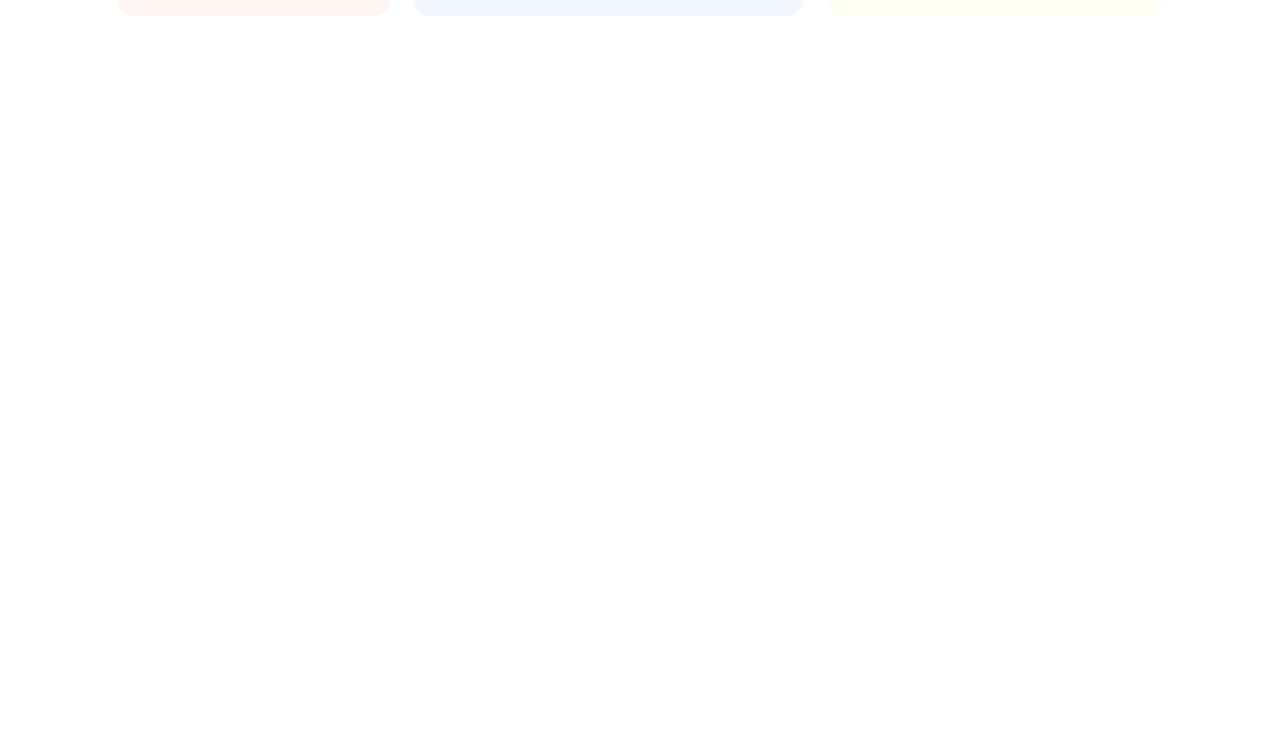
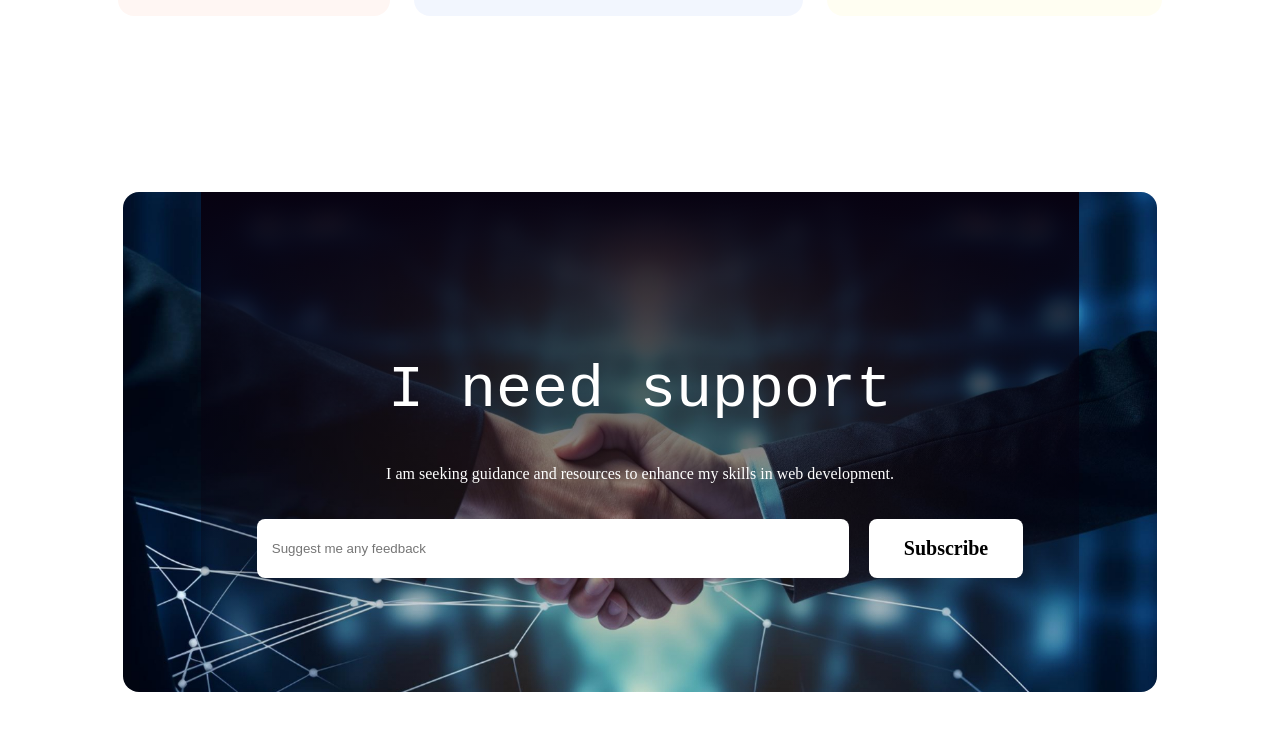
Before and after one commit to atiaibnat/B10A1-Challenge-Begins, a plain HTML site: page index.html in a window 1280 px wide. Shown: the part 4046-4776 px from the top of the page. Before the commit the page ends 4343 px from the top, so only its background shows below. Drawn offline with Linux system fonts and the light colour scheme; a web font is replaced by a local one.

Commit message:
I need support section added in body part

```diff
--- a/index.html
+++ b/index.html
@@ -103,6 +103,19 @@
              </div>
         </div>
       </section>
+      <!-- .......section 04 - I need support........ -->
+       <section>
+        <div class="need-support">
+            <div class="support-image">
+             <h1 id="support-head">I need support</h1>
+             <p class="support-description">I am seeking guidance and resources to enhance my skills in web development.</p>
+             <form class="support-form" role="search">
+             <input class="feedback" type="text" placeholder="Suggest me any feedback" name="" id="">
+            <button class="btn-primary" type="button" class="btn btn-lg ms-5">Subscribe</button>
+             </form>
+            </div>
+        </div>
+    </section>
     </main>
     <!-- .........footer part....... -->
     <footer>
--- a/styles/challenge.css
+++ b/styles/challenge.css
@@ -152,3 +152,60 @@ width: 459px;
     padding: 30px 20px;
     text-align: justify;
 }
+/* .........section 04 - I need support....... */
+.need-support{
+    margin: 5px 5px;
+    padding: 0px 78px;
+    background-image: url('../assets/handshake.jpg');
+    background-repeat: no-repeat;
+    background-size: cover;
+    position: relative;
+    border-radius: 16px;
+}
+.support-image{
+    flex-direction: column;
+    justify-content: center;
+    align-items: center;
+    display: flex;
+    background-color: #cccccc;
+    height: 500px;
+    width: 100%;
+    background-position: center;
+    color: azure;
+    background-image: url('../assets/handshake.jpg');
+    background: linear-gradient(180.00deg, rgb(7, 2, 17), rgba(7, 2, 17, 0) 100%);
+}
+#support-head{
+        color: white;
+        font-weight: 500;
+        font-size: 60px;
+        margin-bottom: 5px;
+}
+.support-description{
+    padding: 20px;
+    color: rgb(255, 255, 255);
+    text-align: center;
+    font-family: Azeret Mono;
+}
+.support-form{
+    display: flex;
+    gap: 20px;
+    font-family: Azeret Mono;
+}
+.feedback,input[type="text"]{
+    width: 100%;
+    border-radius: 8px;
+    border: 0;
+    padding: 20px 400px 20px 15px;
+}
+.btn-primary{
+    border: 0;
+    font-family: Azeret Mono;
+    font-size: 20px;
+    font-style: normal;
+    font-weight: 700;
+    color: black;
+    padding: 18px 35px;
+    border-radius: 8px;
+    background-color: white;
+ }
```
